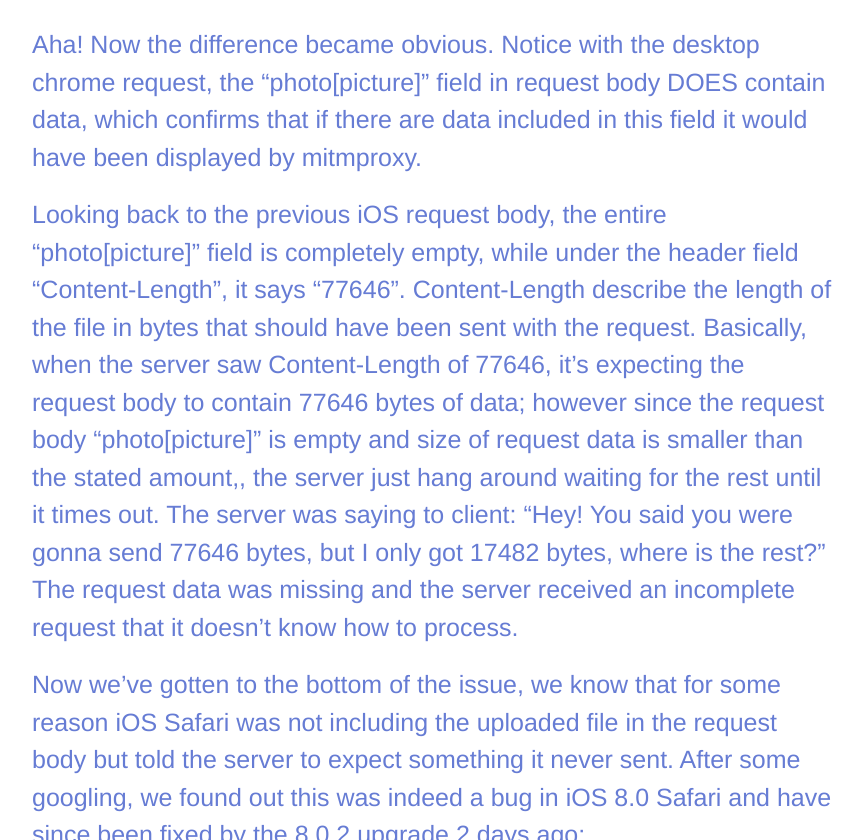
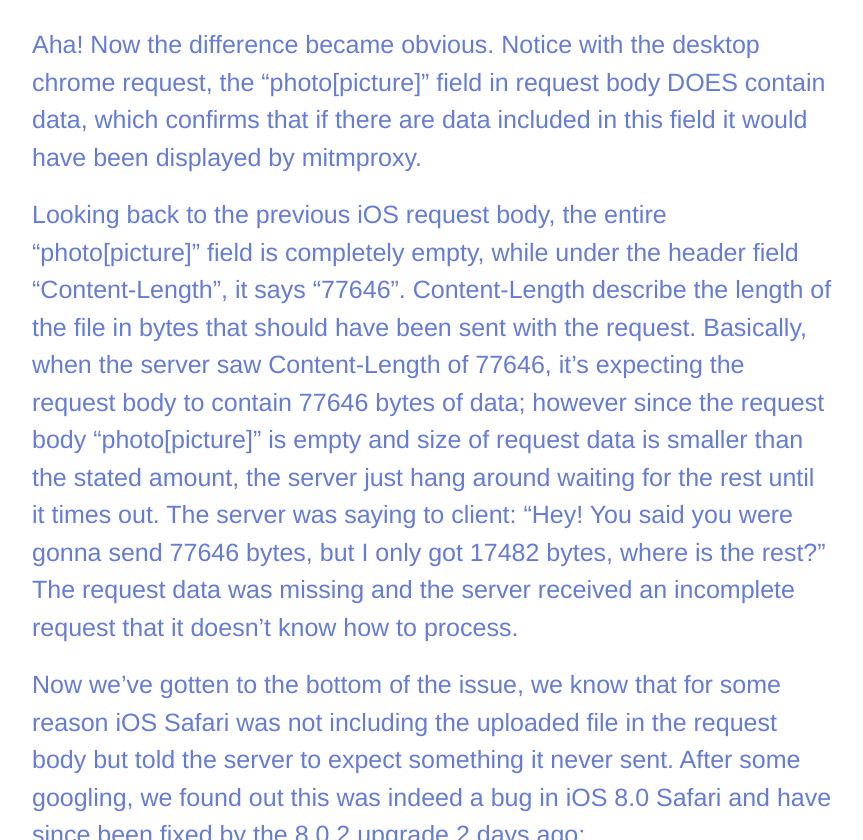
Before and after one commit to stephensxu/stephensxu.github.io, a Jekyll site: the page built from _posts/2014-09-29-craziest-bug.markdown, in a window 1280 px wide and 900 px high, scrolled down 7454 px, cut to the strip 60-900 px from the top of the window. Shown: the whole strip, without its empty margins (208-1071 px from the left). Built offline with Jekyll 4.4.1, drawn with Linux system fonts in a browser that asks for light colours.

Commit message:
corrected a minor syntaxual error

```diff
--- a/_posts/2014-09-29-craziest-bug.markdown
+++ b/_posts/2014-09-29-craziest-bug.markdown
@@ -93,7 +93,7 @@ So indeed there is a response from the server, with a x-Runtime of 2.02 seconds
 
 Aha! Now the difference became obvious. Notice with the desktop chrome request, the “photo[picture]” field in request body DOES contain data, which confirms that if there are data included in this field it would have been displayed by mitmproxy.
 
-Looking back to the previous iOS request body, the entire “photo[picture]” field is completely empty, while under the header field “Content-Length”, it says “77646”. Content-Length describe the length of the file in bytes that should have been sent with the request. Basically, when the server saw Content-Length of 77646, it’s expecting the request body to contain 77646 bytes of data; however since the request body “photo[picture]” is empty and size of request data is smaller than the stated amount,, the server just hang around waiting for the rest until it times out. The server was saying to client: “Hey! You said you were gonna send 77646 bytes, but I only got 17482 bytes, where is the rest?” The request data was missing and the server received an incomplete request that it doesn't know how to process.
+Looking back to the previous iOS request body, the entire “photo[picture]” field is completely empty, while under the header field “Content-Length”, it says “77646”. Content-Length describe the length of the file in bytes that should have been sent with the request. Basically, when the server saw Content-Length of 77646, it’s expecting the request body to contain 77646 bytes of data; however since the request body “photo[picture]” is empty and size of request data is smaller than the stated amount, the server just hang around waiting for the rest until it times out. The server was saying to client: “Hey! You said you were gonna send 77646 bytes, but I only got 17482 bytes, where is the rest?” The request data was missing and the server received an incomplete request that it doesn't know how to process.
 
 Now we’ve gotten to the bottom of the issue, we know that for some reason iOS Safari was not including the uploaded file in the request body but told the server to expect something it never sent. After some googling, we found out this was indeed a bug in iOS 8.0 Safari and have since been fixed by the 8.0.2 upgrade 2 days ago:
 
```
